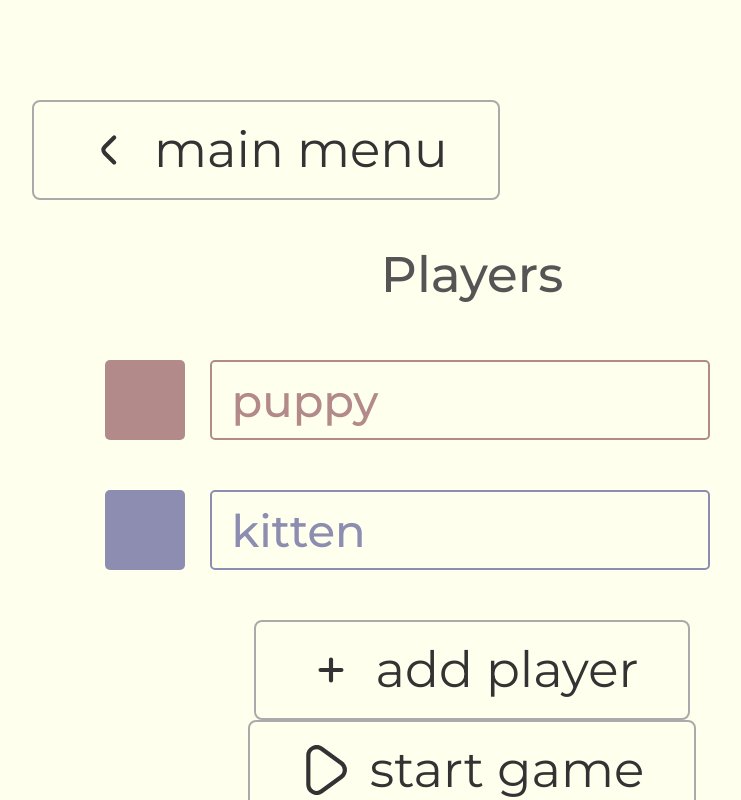
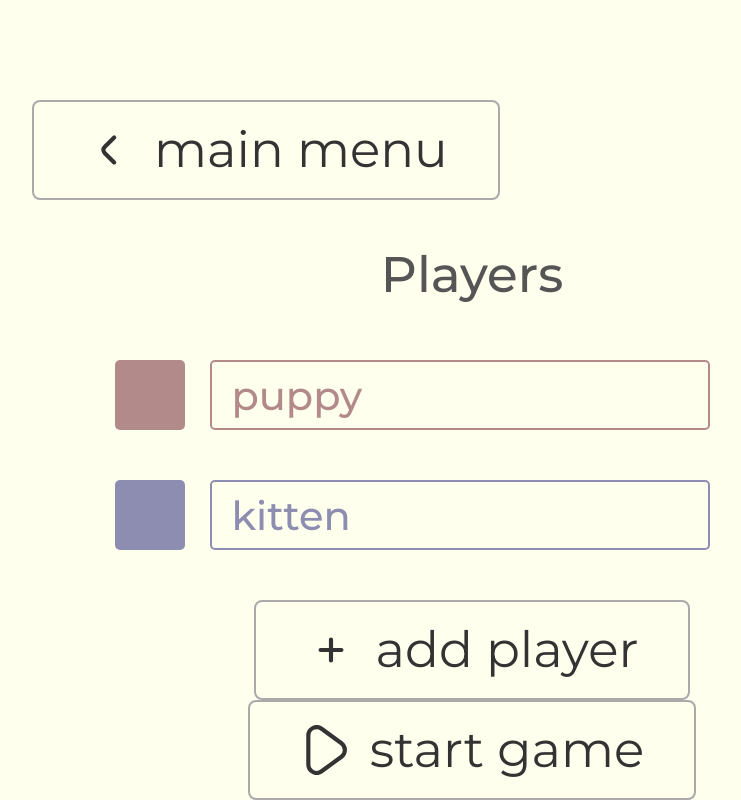
Before and after one commit to DragMonSTR/dots-game, a Vue app: page /setGame in a window 1280 px wide. Shown: the whole page, without its empty margins (168-909 px from the left). Built offline with nearby package versions, Linux system fonts and the light colour scheme.

Commit message:
Update MenuPlayer component
decrease sizes

```diff
--- a/src/components/MenuPlayer.vue
+++ b/src/components/MenuPlayer.vue
@@ -65,8 +65,8 @@ export default {
 
 
 .color-button {
-  width: 80px;
-  height: 80px;
+  width: 70px;
+  height: 70px;
   margin: 0 25px 0 0;
 
   border-radius: 5px;
@@ -75,10 +75,10 @@ export default {
 .name-input {
   margin: 0 50px 0 0;
   width: 500px;
-  height: 80px;
+  height: 70px;
   padding: 0 20px;
 
-  font-size: 45px;
+  font-size: 40px;
   font-weight: 500;
 
   background: none;
@@ -86,8 +86,8 @@ export default {
 }
 
 .remove-button {
-  width: 80px;
-  height: 80px;
+  width: 70px;
+  height: 70px;
 
   background: url("../assets/img/icons/minus.svg") center no-repeat;
   background-size: contain;
```
